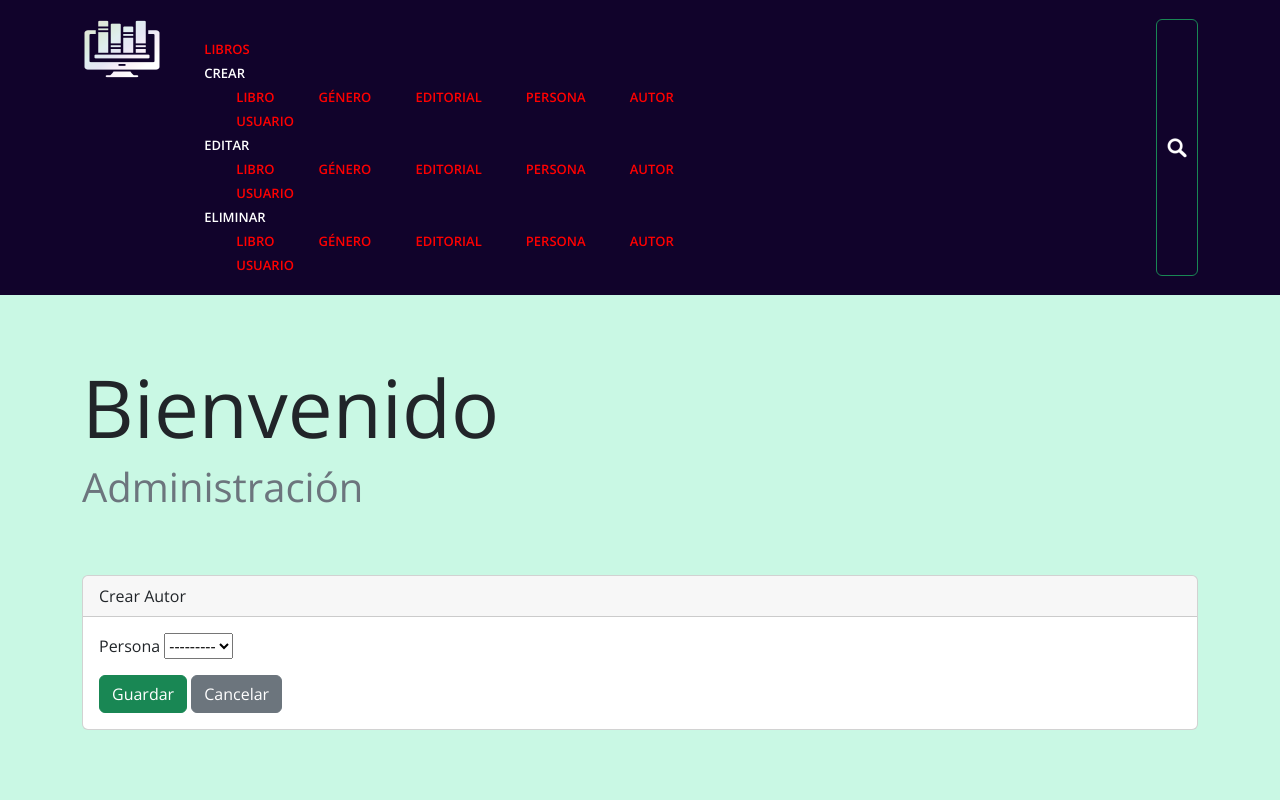
After one commit to fsarvi/biblioteca_virtual, a Django app: page /administracion/crear_autor/ in a window 1280 px wide. The commit adds this page. Run offline with Django 3.2, Linux system fonts and the light colour scheme; data that the repository does not hold is empty.

Commit message:
Pantallas crear ok, mejorar libro crear

```diff
--- /dev/null
+++ b/Templates/administracion/crear_autor.html
@@ -0,0 +1,30 @@
+{% extends 'administracion/layouts/base.html' %}
+
+{% load static %}
+
+{% block content %}
+
+<div class="main">
+
+	<div class="book_top">
+
+		<div class="container">
+
+			<div class="row book_box-top">
+
+				<h1 class="display-1"> Bienvenido</h1>
+				<h2 class="display-6 text-secondary">Administración</h2>
+            </div>
+
+            <div class="card">
+                <div class="card-header">Crear Autor</div>
+                <div class="card-body">
+                    <form action="{% url 'crear_autor' %}" method="post" novalidate>
+                        {% csrf_token %}
+                        {% include 'administracion/layouts/partials/form.html' %}
+                    </form>
+                </div>
+            </div>
+        </div>
+
+{% endblock content %}
--- a/Templates/administracion/layouts/partials/menu.html
+++ b/Templates/administracion/layouts/partials/menu.html
@@ -21,11 +21,11 @@
 								<a href="">crear</a>
 								<ul class="crear">
 									<li class="current"><a href="{% url 'crear_libro' %}">Libro</a></li>
-									<li class="current"><a href="{% url 'index' %}">Autor</a></li>
-									<li class="current"><a href="{% url 'index' %}">Estado</a></li>
 									<li class="current"><a href="{% url 'crear_genero' %}">Género</a></li>
 									<li class="current"><a href="{% url 'crear_editorial' %}">Editorial</a></li>
-									<li class="current"><a href="{% url 'index' %}">Usuario</a></li>
+									<li class="current"><a href="{% url 'crear_persona' %}">Persona</a></li>
+									<li class="current"><a href="{% url 'crear_autor' %}">Autor</a></li>
+									<li class="current"><a href="{% url 'crear_usuario' %}">Usuario</a></li>
 
 								</ul>
 							</li>
@@ -33,12 +33,12 @@
 							<li>
 								<a href="">editar</a>
 								<ul class="editar">
-									<li class="current"><a href="{% url 'index' %}">Libro</a></li>
-									<li class="current"><a href="{% url 'index' %}">Autor</a></li>
-									<li class="current"><a href="{% url 'index' %}">Estado</a></li>
-									<li class="current"><a href="{% url 'index' %}">Género</a></li>
-									<li class="current"><a href="{% url 'index' %}">Editorial</a></li>
-									<li class="current"><a href="{% url 'index' %}">Usuario</a></li>
+									<li class="current"><a href="{% url 'crear_libro' %}">Libro</a></li>
+									<li class="current"><a href="{% url 'crear_genero' %}">Género</a></li>
+									<li class="current"><a href="{% url 'crear_editorial' %}">Editorial</a></li>
+									<li class="current"><a href="{% url 'crear_persona' %}">Persona</a></li>
+									<li class="current"><a href="{% url 'crear_autor' %}">Autor</a></li>
+									<li class="current"><a href="{% url 'crear_usuario' %}">Usuario</a></li>
 
 								</ul>
 							</li>
@@ -46,12 +46,12 @@
 								<a href="">eliminar</a>
 								<div>
 								<ul class="eliminar">
-									<li class="current"><a href="{% url 'index' %}">Libro</a></li>
-									<li class="current"><a href="{% url 'index' %}">Autor</a></li>
-									<li class="current"><a href="{% url 'index' %}">Estado</a></li>
-									<li class="current"><a href="{% url 'index' %}">Género</a></li>
-									<li class="current"><a href="{% url 'index' %}">Editorial</a></li>
-									<li class="current"><a href="{% url 'index' %}">Usuario</a></li>
+									<li class="current"><a href="{% url 'crear_libro' %}">Libro</a></li>
+									<li class="current"><a href="{% url 'crear_genero' %}">Género</a></li>
+									<li class="current"><a href="{% url 'crear_editorial' %}">Editorial</a></li>
+									<li class="current"><a href="{% url 'crear_persona' %}">Persona</a></li>
+									<li class="current"><a href="{% url 'crear_autor' %}">Autor</a></li>
+									<li class="current"><a href="{% url 'crear_usuario' %}">Usuario</a></li>
 
 								</ul>
 							</div>
--- a/administracion/forms.py
+++ b/administracion/forms.py
@@ -44,3 +44,30 @@ class EditorialForm(forms.ModelForm):
         widgets = {
             'nombre': forms.TextInput(attrs={'class': 'form-control'}),
         }
+
+class PersonaForm(forms.ModelForm):
+
+    class Meta:
+        model = Persona
+        fields = ['nombre', 'apellido']
+        widgets = {
+            'nombre': forms.TextInput(attrs={'class': 'form-control'}),
+            'apellido': forms.TextInput(attrs={'class': 'form-control'}),
+        }
+
+class AutorForm(forms.ModelForm):
+
+    class Meta:
+        model = Autor
+        fields = ['persona',]
+
+class UsuarioForm(forms.ModelForm):
+
+    class Meta:
+        model = Usuario
+        fields = ['persona', 'correo', 'contrasenia']
+
+        widgets = {
+            'correo': forms.EmailInput(attrs={'class': 'form-control'}),
+            'contrasenia': forms.TextInput(attrs={'class': 'form-control'}),
+        }
--- a/administracion/urls.py
+++ b/administracion/urls.py
@@ -16,4 +16,17 @@ urlpatterns = [
     path('crear_editorial/', views.crear_editorial, name= 'crear_editorial'),
     path('editar_editorial/', views.editar_editorial, name= 'editar_editorial'),
     path('eliminar_editorial/', views.eliminar_editorial, name= 'eliminar_editorial'),
+
+    path('crear_persona/', views.crear_persona, name= 'crear_persona'),
+    path('editar_persona/', views.editar_persona, name= 'editar_persona'),
+    path('eliminar_persona/', views.eliminar_persona, name= 'eliminar_persona'),
+
+    path('crear_autor/', views.crear_autor, name= 'crear_autor'),
+    path('editar_autor/', views.editar_autor, name= 'editar_autor'),
+    path('eliminar_autor/', views.eliminar_autor, name= 'eliminar_autor'),
+
+    path('crear_usuario/', views.crear_usuario, name= 'crear_usuario'),
+    path('editar_usuario/', views.editar_usuario, name= 'editar_usuario'),
+    path('eliminar_usuario/', views.eliminar_usuario, name= 'eliminar_usuario'),
+
     ]
--- a/administracion/views.py
+++ b/administracion/views.py
@@ -1,8 +1,8 @@
 from django.shortcuts import render, redirect
 from django.contrib import messages
 
-from biblioteca_virtual.models import Libro, Genero, Editorial
-from administracion.forms import LibroForm, GeneroForm, EditorialForm
+from biblioteca_virtual.models import Libro, Genero, Editorial, Estado, Autor, Persona, Usuario
+from administracion.forms import LibroForm, GeneroForm, EditorialForm, AutorForm, PersonaForm, UsuarioForm
 
 def inicio(request):
 
@@ -66,3 +66,60 @@ def editar_editorial(request):
 def eliminar_editorial(request):
 
     return render(request, 'administracion/inicio_administracion.html')
+
+def crear_persona(request):
+
+    formulario = PersonaForm(request.POST or None,request.FILES or None)
+
+    if formulario.is_valid():
+        formulario.save()
+        messages.success(request,'Se ha creado editorial de forma exitosa')
+        return redirect('administracion/inicio_administracion.html')
+
+    return render(request,'administracion/crear_persona.html',{'formulario':formulario})
+
+def editar_persona(request):
+
+    return render(request, 'administracion/inicio_administracion.html')
+
+def eliminar_persona(request):
+
+    return render(request, 'administracion/inicio_administracion.html')
+
+def crear_autor(request):
+
+    formulario = AutorForm(request.POST or None,request.FILES or None)
+
+    if formulario.is_valid():
+        formulario.save()
+        messages.success(request,'Se ha creado editorial de forma exitosa')
+        return redirect('administracion/inicio_administracion.html')
+
+    return render(request,'administracion/crear_autor.html',{'formulario':formulario})
+
+def editar_autor(request):
+
+    return render(request, 'administracion/inicio_administracion.html')
+
+def eliminar_autor(request):
+
+    return render(request, 'administracion/inicio_administracion.html')
+
+def crear_usuario(request):
+
+    formulario = UsuarioForm(request.POST or None,request.FILES or None)
+
+    if formulario.is_valid():
+        formulario.save()
+        messages.success(request,'Se ha creado editorial de forma exitosa')
+        return redirect('administracion/inicio_administracion.html')
+
+    return render(request,'administracion/crear_usuario.html',{'formulario':formulario})
+
+def editar_usuario(request):
+
+    return render(request, 'administracion/inicio_administracion.html')
+
+def eliminar_usuario(request):
+
+    return render(request, 'administracion/inicio_administracion.html')
```
Also changed, not shown: Templates/administracion/crear_persona.html (added, +30 -0 lines), Templates/administracion/crear_usuario.html (added, +30 -0 lines).
